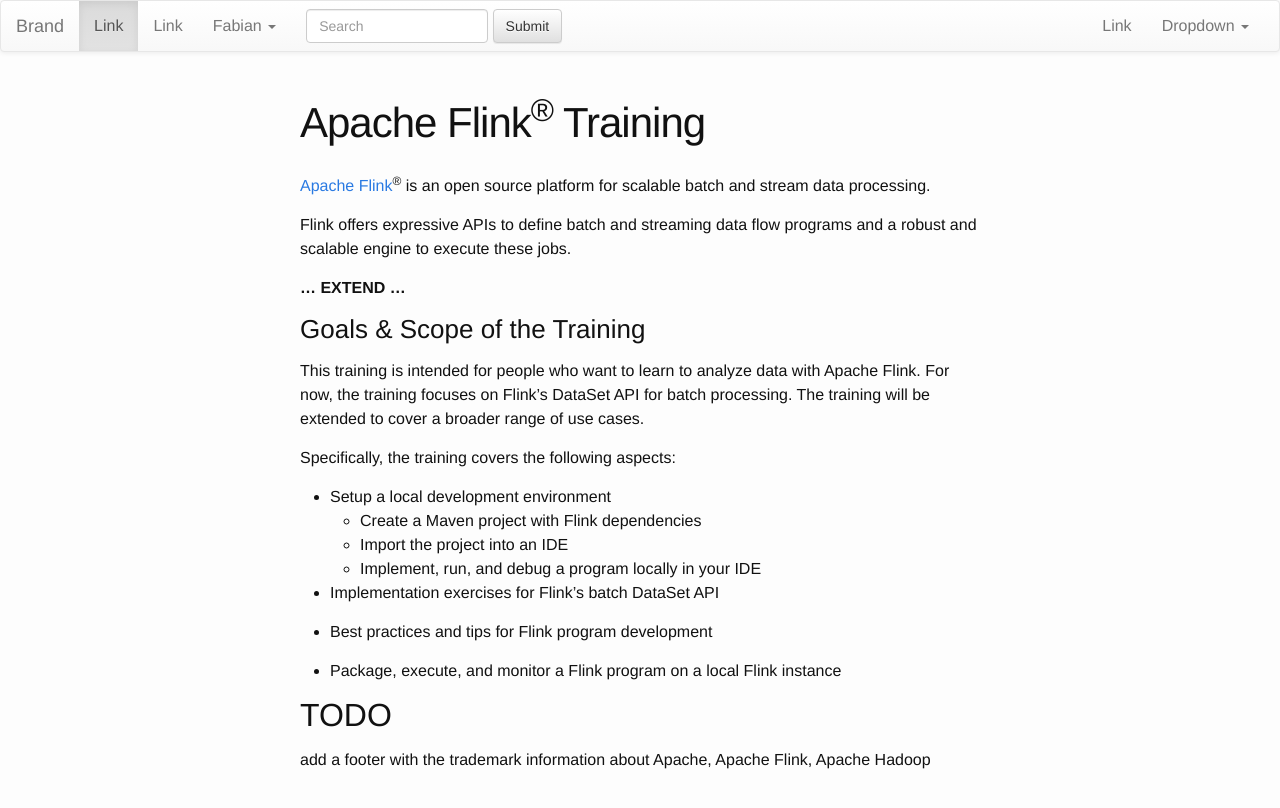
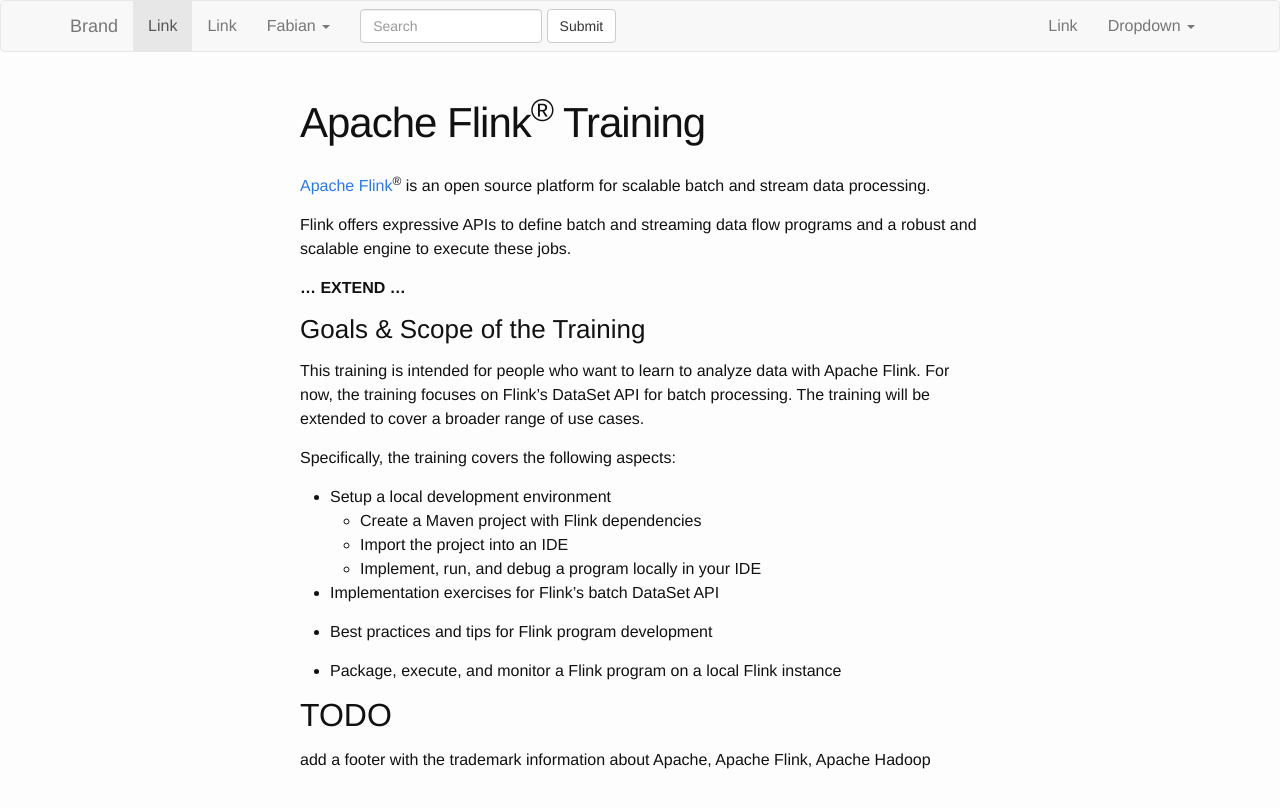
Before and after one commit to dataArtisans/flink-training-web, a Jekyll site: the page built from web/index.md, in a window 1280 px wide. Shown: the top 808 px of the page. Built offline with Jekyll 4.4.1, drawn with Linux system fonts in a browser that asks for light colours; nearby versions of some CDN libraries.

Commit message:
Add bootstrap

```diff
--- a/web/_includes/header.html
+++ b/web/_includes/header.html
@@ -1,5 +1,5 @@
 <nav class="navbar navbar-default">
-  <div class="container-fluid">
+  <div class="container">
     <!-- Brand and toggle get grouped for better mobile display -->
     <div class="navbar-header">
       <button type="button" class="navbar-toggle collapsed" data-toggle="collapse" data-target="#bs-example-navbar-collapse-1">
--- a/web/_layouts/default.html
+++ b/web/_layouts/default.html
@@ -8,11 +8,8 @@
     <title>{% if page.title %}{{ page.title }}{% else %}{{ site.title }}{% endif %}</title>
     <meta name="description" content="{% if page.excerpt %}{{ page.excerpt | strip_html | strip_newlines | truncate: 160 }}{% else %}{{ site.description }}{% endif %}">
 
-<!-- Latest compiled and minified CSS -->
-<link rel="stylesheet" href="https://maxcdn.bootstrapcdn.com/bootstrap/3.3.4/css/bootstrap.min.css">
-
-<!-- Optional theme -->
-<link rel="stylesheet" href="https://maxcdn.bootstrapcdn.com/bootstrap/3.3.4/css/bootstrap-theme.min.css">
+    <!-- Latest compiled and minified CSS -->
+    <link rel="stylesheet" href="https://maxcdn.bootstrapcdn.com/bootstrap/3.3.4/css/bootstrap.min.css">
 
     <link rel="stylesheet" href="{{ "/css/main.css" | prepend: site.baseurl }}">
     <link rel="canonical" href="{{ page.url | replace:'index.html','' | prepend: site.baseurl | prepend: site.url }}">
@@ -28,8 +25,9 @@
       </div>
     </div>
 
-<!-- Latest compiled and minified JavaScript -->
-<script src="https://maxcdn.bootstrapcdn.com/bootstrap/3.3.4/js/bootstrap.min.js"></script>
+    <!-- Latest compiled and minified JavaScript -->
+    <script src="https://ajax.googleapis.com/ajax/libs/jquery/1.11.2/jquery.min.js"></script>
+    <script src="https://maxcdn.bootstrapcdn.com/bootstrap/3.3.4/js/bootstrap.min.js"></script>
 
   </body>
 </html>
```
